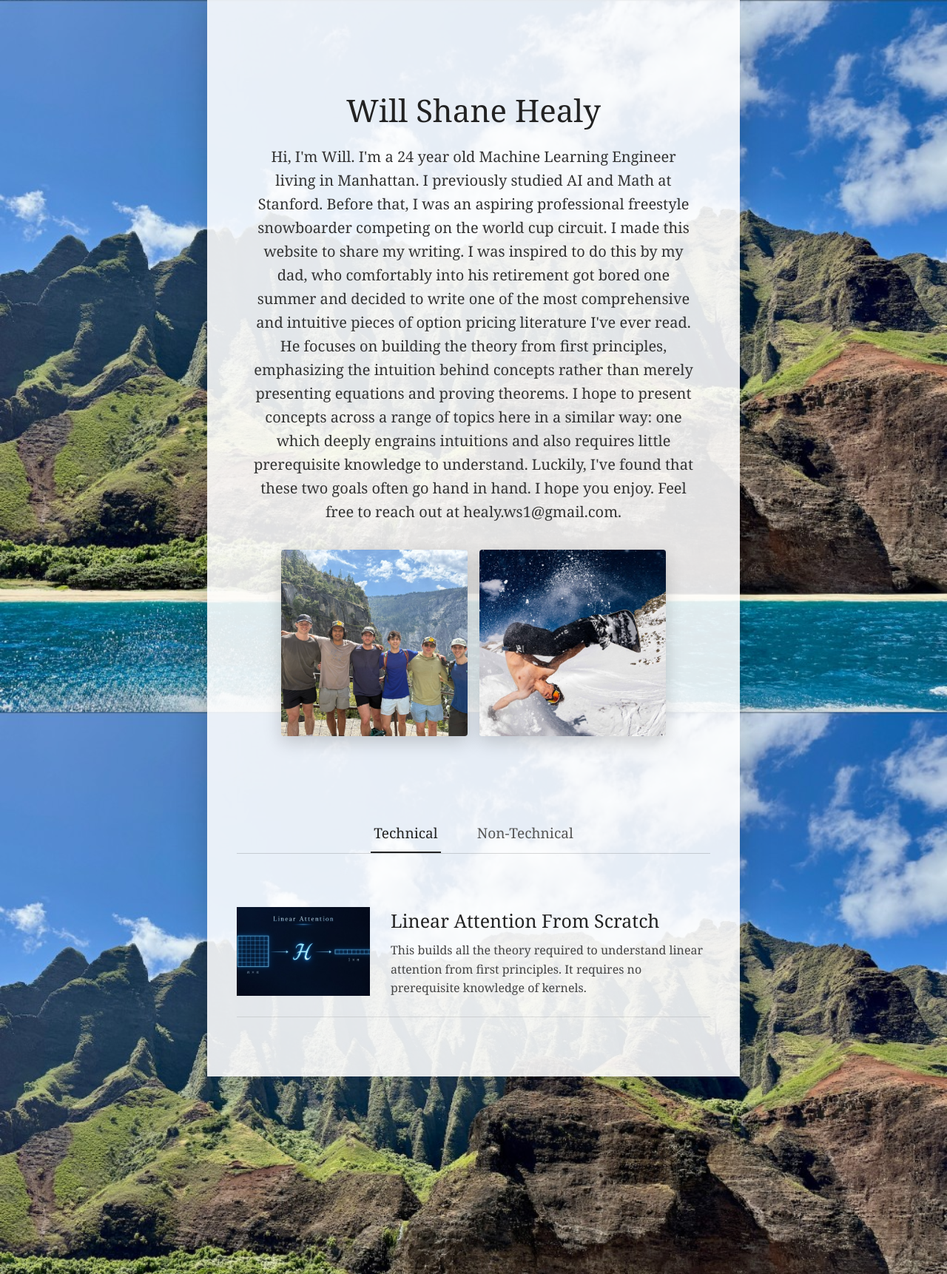
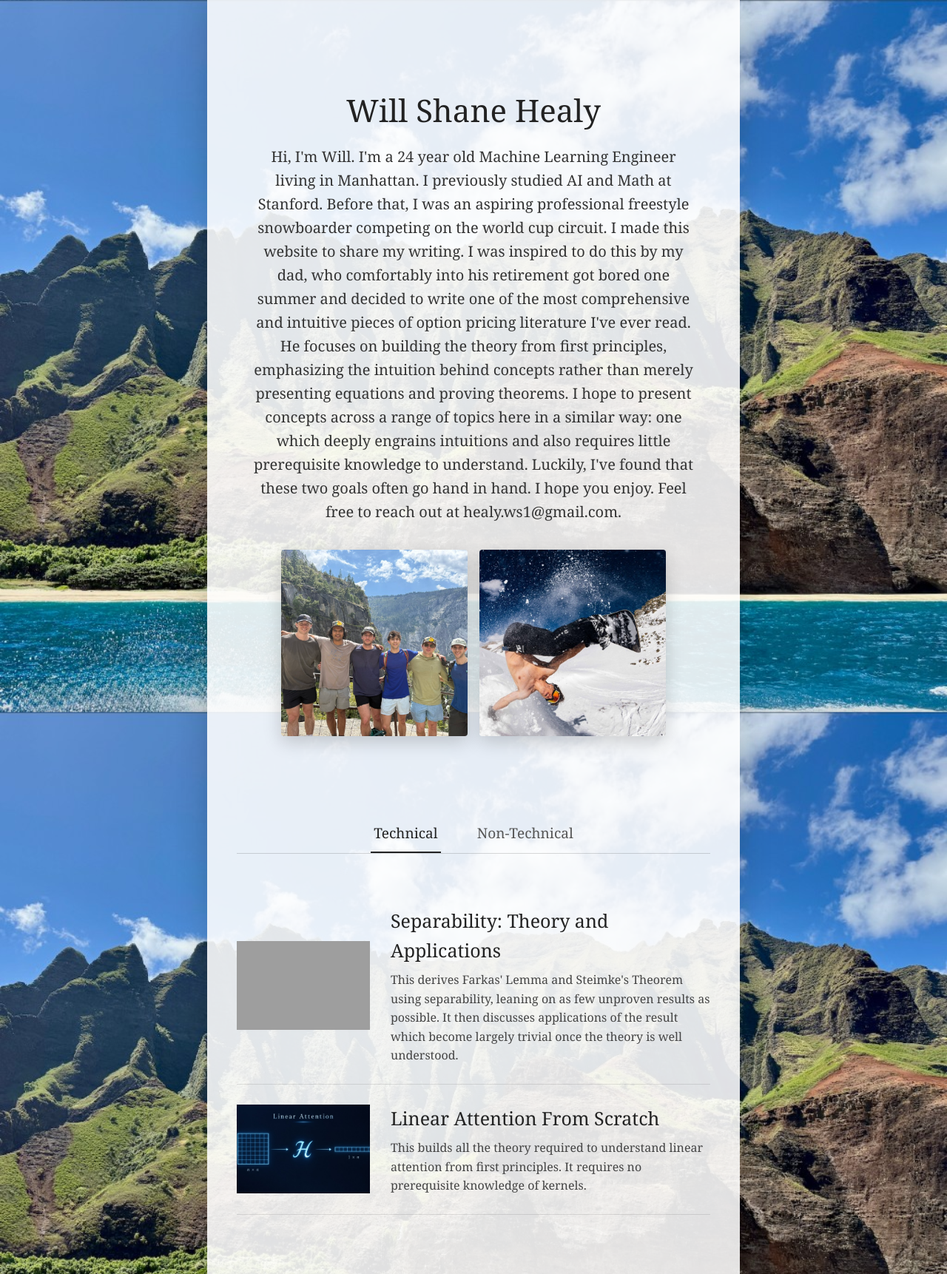
Before and after one commit to whealy11/whealy11.github.io, a Jekyll site: the page built from index.html, in a window 1280 px wide. Shown: the whole page at 74% size. Built offline with Jekyll 4.4.1, drawn with Linux system fonts in a browser that asks for light colours; some of the changed lines change nothing that is shown; grey boxes are pictures that could not be loaded.

Commit message:
wrote separability

```diff
--- a/_layouts/default.html
+++ b/_layouts/default.html
@@ -12,7 +12,7 @@
     {% endif %}
   </title>
 
-  <link rel="stylesheet" href="/assets/css/style.css?v=4">
+  <link rel="stylesheet" href="/assets/css/style.css?v=5">
 
   <script>
     window.MathJax = {
@@ -31,6 +31,9 @@
 
 <body>
   <main>
+    {% unless page.url == "/" %}
+      <a href="/" class="back-link">← Home</a>
+    {% endunless %}
     {{ content }}
   </main>
 </body>
--- /dev/null
+++ b/_posts/2026-09-12-farkas-lemma.md
@@ -0,0 +1,232 @@
+---
+layout: default
+title: "Separability: Theory and Applications"
+description: "This derives Farkas' Lemma and Steimke's Theorem using separability, leaning on as few unproven results as possible. It then discusses applications of the result which become largely trivial once the theory is well understood."
+category: technical
+image: /assets/images/farkas-lemma.png
+---
+
+# Separability: Theory and Applications
+
+**Will Healy**
+*September 2026*
+
+## Introduction
+I wanted to write a piece on separability because I think it's widely overlooked by practitioners of the fields which it touches. I'm refering particularly to the field of finance. Arbitrage pricing theory can be studied deeply without ever touching linear algebra. However, if you look at these same concepts through the lense of linear algebra, many results which originally seemed purely algebraic can be understood and visualized geometrically. I think this is quite cool.
+
+## Separability
+Separability refers to theorems and properties which make sets, points, subspaces, and objects seperable, with an emphasis on linear separability. A linear separator is called a hyerplane, and is an n - 1 dimensional surface which divides an n-dimensional vector space into two halves. In $R^2$, a hyperplane is a line. In $R^3$, a hyperplane is a plane. For higher dimensions, these surfaces are hard to visualize but share the same properties. A halfspace refers to a portion of a vector space which lies on one side of a hyperplane. A hyperplane is typically defined by two values $c$ and $k$, where $c \in R^n$ and $k \in R$. It is defined as:
+
+$$
+\{x | c^Tx = k\}
+$$
+
+The set of points whose dot product with a certain vector equals a constant draws a surface perpindicular to the vector. The value k translates that surface along the vector, with $k = 0$ having the surface pass through the origin.
+
+A halfspace is often defined as:
+$$
+\{x | c^Tx \leq k\}
+$$
+replacing $\leq$ with $<$, $>$, or $\geq$ also yield valid halfspaces.
+
+### Convex Sets and Cones
+A convex set is a set which does not have any two points such that a point on the line segment connecting them is not in the set. For example a circle is a convex set. A star is not a convex set, since the points between two tips of the star lie outside of the star. Convex sets can be open or closed. A circle is a closed convex set. $R^n$ is an open convex set. A cone is type of open convex set defined as $\{Ax|x \geq 0\}$. It is literally shaped like a cone. Take the cone created by vectors [1, 2] and [1, 0]. The cone spanned by these two vectors looks like this:
+
+### Seperability of Disjoint Sets
+Not all pairs of disjoint sets are strictly seperable. This is not surprising. The set of all pairs of disjoint convex sets becomes closer, but still is not a sufficient condition. Take for instance the two disjoint and convex sets:
+
+$$
+C = \{(x, y) | y \geq e^x\}
+$$
+
+$$
+D = \{(x, 0) | x \in R\}
+$$
+
+As $x \to -\infty$, $e^x \to 0$. Thus, these two sets become infinitely close and any hyperplane aiming to separate them would fail, since if the hyper plane sat an distance above the x-axis (which it needs to to) it wille ventually cross the line $e^x$.
+\\
+#### Lemma 1
+To solve this, we need to add an additional condition for two disjoint sets to be strictly seperable. The sufficeint condition for two sets to be convex is that at least one set is compact, and both sets are closed. A Compact set is one where the set has finite bounds and contains its bounds. A closed set is one which contains its bounds. We will lean on this result later on. I will refer to this condition for seperability as lemma 1.
+
+### Non-negative Orthant
+The non-negative orthant is the simplest cone and is defined as
+
+$$
+\{Ix | x \geq 0\}
+$$
+In $R^2$ this is simply the first quadrant.
+## Gordon Steimke Theorem
+
+Say we have a matrix $A \in R^{m\times n}$. This matrix's image $(Im(A)$ is defined as
+$$
+Im(A) = \{Ax | x \in R^n\}
+$$
+Now consider the question of whether there exists a vector $y \neq 0 \in R^m$ such that $y \in Im(A)$ and $y \geq 0$. That is, does this subspace overlap with the non-negative orthant anywhere but the origin. Let's assume that it does not. Then, there must exist $c > 0 \in R^m$ such that $A^Tc = 0$. That is, some element strictly inside the non-negative orthant must lie in the nullspace of $A^T$. To see this, let's consider the seperating hyperplane between the non-negative orthant and $C$. We are assuming that the only overlapping point between these two cones is at the origin. More rigourously
+
+$$
+Im(A) \cap R_+^m = \{0\}
+$$
+
+Since these two sets are not even disjoint, they are not seperable. Let's instead consider the unit simplex defined as
+
+$$
+\Delta = \{x|x \geq 0, 1^Tx = 1\}
+$$
+Since this simplex lies within the non-negative orthant and does not include {0}, it must be disjoint from C. Additionally, this set is compact. Since both sets are convex, $Im(A)$ is closed, and $\Delta$ is compact, we know there must exist a seperating hyperplane between these two sets. That is, there must exist some $c$ and $k$ such that
+
+$$
+z^Tc - k <> 0 \forall z \in Im(A)
+$$
+
+$$
+\delta^Tc - k > 0 \forall \delta \in \Delta
+$$
+
+This is equivalent to writing
+
+$$
+\forall z \in Im(A): \forall \delta \in \Delta: z^Tc < \delta^Tc
+$$
+
+Now imagine that for some $z \in Im(A)$, $z^Tc \neq 0$. Since $Im(A)$ is a subspace and thus closed under scalar multiplication, we could define $\hat{z} = z * t$, where $t$ is a huge positive scalar if $z^Tc > 0$ and a huge negative scalar if $z^Tc < 0$. By scaling $t$ we could make $\hat{z}^Tc$ arbitrarily large at some point surpassing $\delta^Tc$, breaking our seperability requirement. For this reason, any seperating hyperplane must be defined by some vector $c$ such that $A^Tc = 0$. In otherwords, c must lie in the null space of $A^T$. Now let's consider the elements of $c$. Since ${0} \in Im(A)$ the seperatiing hyperplane must be defined by a $k \geq 0$. Otherwise it would not be the case that $z^Tc - k < 0$ like required for $z = {0}$. Additionally, since all the standard bases $e_1, e_2, ... e_m$ lie inside the unit simplex, it must be the case that $e_iTc - k > 0$, and since $k > 0$ this implies that $e_iTc = c_i > 0$ for $i = 1, 2, 3, ... m$. So $c > 0$.
+
+This proves the following result:
+
+$$
+Im(A) \cap R_+^m = \{0\} \rightarrow \exists c \in R^m:  A^Tc = 0, c > 0
+$$
+
+This result, along with its converse which is also true, is called the Gordon Steimke Theorem. We will reference this result when looking at applications.
+
+## Farkas' Lemma
+Let's now imagine the cone defined by the columns of a matrix A
+
+$$
+C = \{Ax | x \geq 0\}
+$$
+
+Asking whether there exists some point $x \geq 0$ such that $Ax = b$ is equivalent to asking whether $b \in C$. If $b \notin C$, then since $C$ contains its bounds and $\{b\}$ is a compact set, by lemma 1 there must exist a strictly seperating hyperplane seperating $b$ from $C$. Additionally, since C is a cone, and thus spawns off at an acute angle from the origin, this strictly seperating hyperplane can go through the origin, so long as we define the cone side of the sepeartion using an inclusive inequality. More simply, there must exist a separating hyperplane $c, k$ where
+
+$$
+\forall z \in C: z^Tc \geq k=0
+$$
+
+$$
+b^Tc < k=0
+$$
+
+Since each $z$ can be written as $z = Ax$ for some $x \geq 0$, we can state:
+
+$$
+\forall x \geq 0: (Ax)^Tc = x^TA^Tc \geq k=0
+$$
+
+Since each $x$ can take on the values of any of the basis vectors $e_i$, this inequality can only hold if $A^Tc \geq 0$.
+
+So, we have reached the conclusion that exactly one of the two following results are true:
+
+$$
+\exists x \geq 0: Ax = b
+$$
+
+OR
+
+$$
+\exists c: A^Tc \geq 0, b^Tc < 0
+$$
+
+## Applications
+Now we will aim to apply these results to two fields: finance and optimization
+
+### Risk Neutral Pricing
+Say that we have a payout matrix of assets. Say that this is a matrix
+
+$$
+A \in R^{m \times n}
+$$
+
+where m is the number of states which could exist in the next time period and n is the number of assets in the universe. We will define $A_{ij}$ to be the price of asset j in state i.
+
+You can construct a portfolio $x \in R^n$ where $x_j$ represents the quantity of asset j which you posess. $x_i$ can be positive or negative. Investing in a portfolio $x$ costs $p^Tx$ dollars. If $p^Tx$ is negative, then this means you are being paid to take on this portfolio, and if it is positive it means that you are payiing to take on this portfolio. The value of portfolio $x$ in state i is equal to $a_i^Tx$, where $a_i$ is the i'th row of A. If for a portfolio x
+
+$$
+Ax \geq  0
+$$
+
+Then, this portfolio is guaranteed to have a non-negative after one time step. If both
+
+$$
+Ax \geq 0
+$$
+
+$$
+p^Tx < 0
+$$
+
+then this is an arbitrage opportunity, since we're getting paid to take on this portfolio and we can't possibly owe money at the end of the time step.
+Let's let
+
+$$
+B = \begin{bmatrix} -p^T \\ A \end{bmatrix} \in R^{(m+1) \times n}
+$$
+
+as a column vector. Then, our arbitrage opportunity exists when
+
+$$
+Bx = \begin{bmatrix} -p^Tx \\ Ax \end{bmatrix} \geq 0
+$$
+
+This is eqivalent to saying that there is an x such that a$Bx$ is in the non-negative orthant. We exclude from the non-negative orthant since this is trivially satisfied with $x=0$ and would not make any money.
+
+$$
+\exists x: Bx \in R_+^{m+1} \backslash \{0\}
+$$
+
+Now recall our proof of the Gordon Steimke Theorem. We proved that
+
+$$
+Im(A) \cap R_+^m = \{0\} \rightarrow \exists c \in R^m:  A^Tc = 0, c > 0
+$$
+
+Replacing A with B, we see that our arbitrage condition failing implies that there exists a $c$ such that
+
+$$
+B^Tc = 0, c > 0
+$$
+
+Let's let $c = [a, \tilde{q}]$ where $a \in R$ and $q \in R^m$ Expanding $B^Tc$
+
+$$
+B^Tc = [-p, A^T]c = -pa + A^T\tilde{q} = 0
+$$
+
+$$
+pa = A^T\tilde{q}
+$$
+
+Now let us define $q = \frac{\tilde{q}}{a}
+
+$$
+p = A^Tq
+$$
+
+where we still know that $q > 0$.
+
+Now imagine any reasonable asset matrix. One option you can do with your money is put it under your mattress. It will be there unchanged in the next time step. So, it is only reasonable for there to be some asset which has a payout equal to its cost in every state. That is, some asset j such that $p_j = 1$ and the j'th column of A is a vector of 1s. Looking at the result we just derived, this would mean that for this risk free asset, we have
+
+$$
+p_j = 1 = \sum_{i=1}^mq_i
+$$
+
+This means that the values of $q$ are all positive and sum to 1, making $q$ a probability distribution. More rigorously, if $q_i$ represents the probability of ending up in state i, then the assets are all priced risk neutrally. So, we have shown the following set of strong alternatives in finance:
+
+Either there is an arbitrage opportunity
+
+OR
+
+The assets are priced risk neutrally according to some probability distribution q.
+
+
+
+
+### Duality and Linear Programming (coming soon)
--- a/assets/css/style.css
+++ b/assets/css/style.css
@@ -23,6 +23,18 @@ main {
   padding: 80px 40px;
   background: rgba(255, 255, 255, 0.88);
   box-shadow: 0 0 40px rgba(0, 0, 0, 0.18);
+}
+
+.back-link {
+  display: inline-block;
+  margin-bottom: 28px;
+  color: #555;
+  text-decoration: none;
+  font-size: 16px;
+}
+
+.back-link:hover {
+  color: #111;
 }
 
 .intro {
```
Also changed, not shown: 1 other file.
